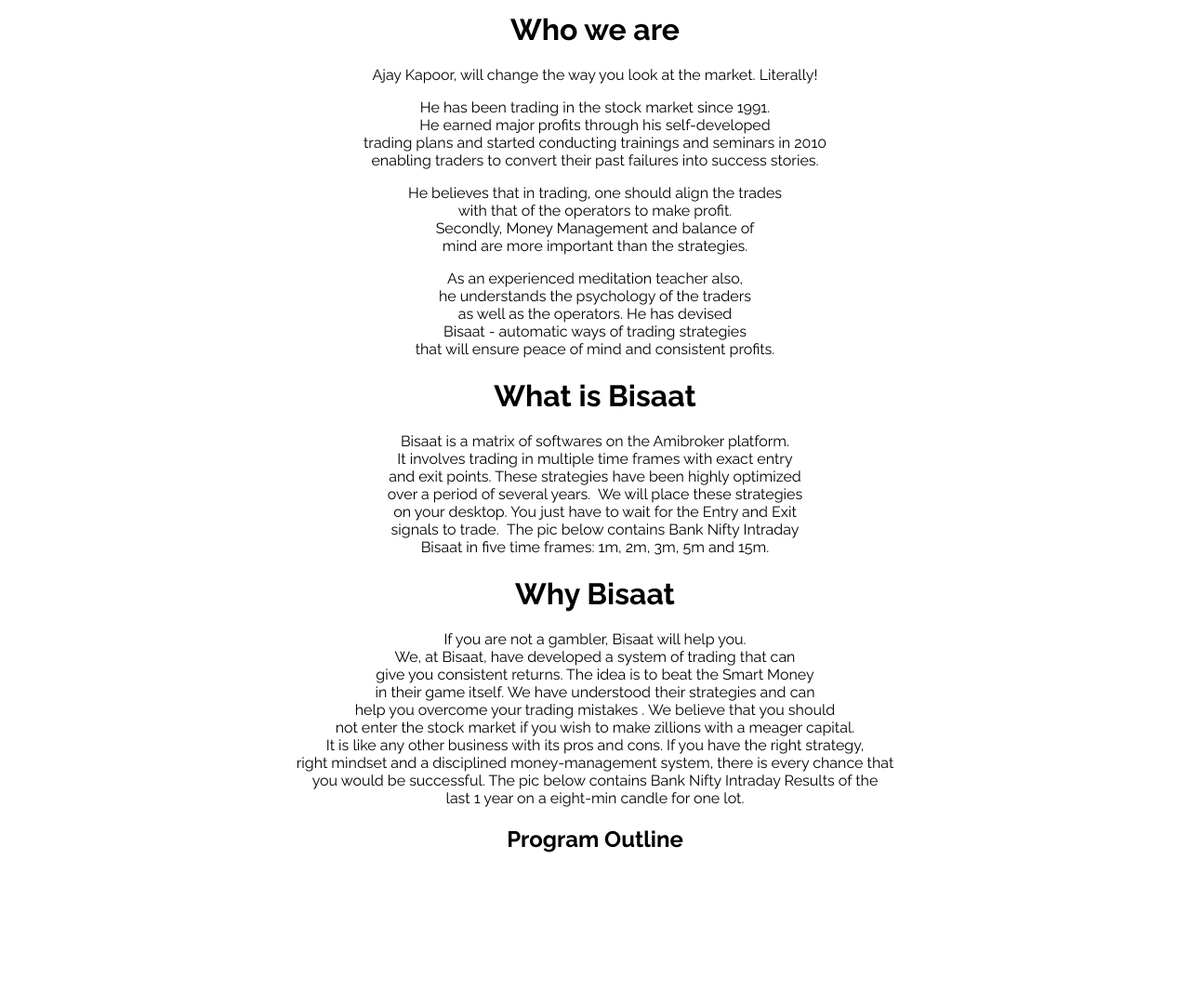
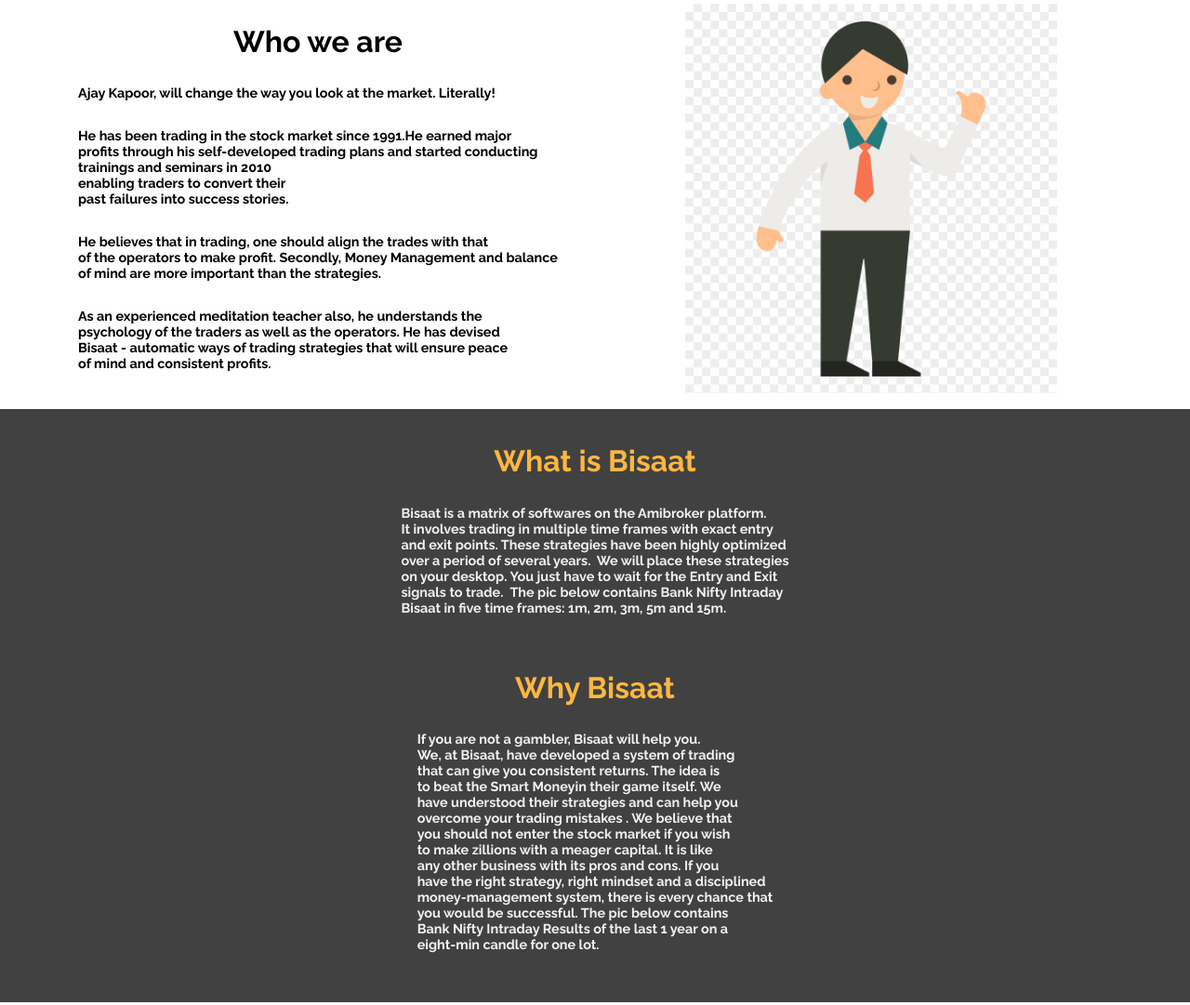
Before and after one commit to Sk1499/Sk1499.github.io, a plain HTML site: page index.html in a window 1280 px wide. Shown: the part 633-1714 px from the top of the page at 93% size. Before the commit the page ends 1570 px from the top, so only its background shows below. Drawn offline with Linux system fonts and the light colour scheme.

Commit message:
another one

```diff
--- a/css/styles.css
+++ b/css/styles.css
@@ -114,3 +114,50 @@ nav a:focus{
     background-image: url(../img/stock-trading.jpg);
     color: #FFB73F;
 }
+.about-speaker{
+
+    padding: 0.8em;
+    color: #000000;
+}
+.about-speaker img{
+
+    width: 400px;
+    height: auto;
+}
+.about-speaker span{
+
+    float:left;
+    margin-left: 4em;
+}
+.about-speaker p{
+
+    font-weight: 700;
+    text-decoration: none;
+    font-size: 0.9em;
+    padding: 0.5em;
+    text-align: left;
+    color: black;
+}
+.about-bisaat{
+
+    padding: 1em;
+    background-color: rgb(65, 65, 65);
+}
+.about-bisaat span {
+
+    display: inline-block;
+    margin: 1em;
+    margin-top: 0;
+    margin-inline: 8em;
+    background-color: rgb(65, 65, 65);
+    color: #FFB73F;
+}
+.about-bisaat span p{
+
+    font-weight: 700;
+    text-decoration: none;
+    font-size: 0.9em;
+    padding: 0.5em;
+    text-align: left;
+    color: rgb(241, 241, 241);
+}
--- a/index.html
+++ b/index.html
@@ -29,41 +29,48 @@
 </section>
 
 <secton id="two" class="home-about">
-<div class="home-about-textbox">
+<div class="about-speaker">
+    <img src="img/placeholder.png" alt="Bisaat Logo" class="logo">
+    <span>
     <h1>Who we are</h1>
-    <p>Ajay Kapoor, will change the way you look at the market. Literally!
-    <p>He has been trading in the stock market since 1991.<br>
-        He earned major profits through his self-developed <br>
-        trading plans and started conducting trainings and seminars in 2010<br>
-        enabling traders to convert their past failures into success stories.</p>
-    <p>He believes that in trading, one should align the trades <br>
-        with that of the operators to make profit.<br>
-        Secondly, Money Management and balance of <br>
-        mind are more important than the strategies.</p>
-    <p>As an experienced meditation teacher also,<br>
-        he understands the psychology of the traders<br>
-        as well as the operators. He has devised<br>
-        Bisaat - automatic ways of trading strategies <br>
-        that will ensure peace of mind and consistent profits. </p>
-    <h1>What is Bisaat</h1>
+    <p>Ajay Kapoor, will change the way you look at the market. Literally!<br>
+    <p>He has been trading in the stock market since 1991.He earned major <br>
+        profits through his self-developed trading plans and started conducting <br>
+        trainings and seminars in 2010<br>enabling traders to convert their <br>
+        past failures into success stories.</p>
+    <p>He believes that in trading, one should align the trades with that <br>
+        of the operators to make profit. Secondly, Money Management and balance <br>
+        of mind are more important than the strategies.</p>
+    <p>As an experienced meditation teacher also, he understands the <br>
+        psychology of the traders as well as the operators. He has devised<br>
+        Bisaat - automatic ways of trading strategies that will ensure peace <br>
+        of mind and consistent profits. </p>
+    </span>
+    </div>
+    <div class="about-bisaat">
+    <span><h1>What is Bisaat</h1>
     <p>Bisaat is a matrix of softwares on the Amibroker platform. <br>
         It involves trading in multiple time frames with exact entry<br>
         and exit points. These strategies have been highly optimized <br>
         over a period of several years.  We will place these strategies<br>
         on your desktop. You just have to wait for the Entry and Exit <br>
         signals to trade.  The pic below contains Bank Nifty Intraday <br>
-        Bisaat in five time frames: 1m, 2m, 3m, 5m and 15m.</p>
-    <h1>Why Bisaat</h1>
+        Bisaat in five time frames: 1m, 2m, 3m, 5m and 15m.</p></span>
+    <span><h1>Why Bisaat</h1>
     <p>If you are not a gambler, Bisaat will help you.<br>
-        We, at Bisaat, have developed a system of trading that can <br>
-        give you consistent returns.  The idea is to beat the Smart Money <br>
-        in their game itself. We have understood their strategies and can <br>
-        help you overcome your trading mistakes . We believe that you should <br>
-        not enter the stock market if you wish to make zillions with a meager capital. <br>
-        It is like any other business with its pros and cons. If you have the right strategy, <br>
-        right mindset and a disciplined money-management system, there is every chance that <br>
-        you would be successful. The pic below contains Bank Nifty Intraday Results of the <br>
-        last 1 year on a eight-min candle for one lot.</p>
+        We, at Bisaat, have developed a system of trading <br>
+        that can give you consistent returns.  The idea is <br>
+        to beat the Smart Moneyin their game itself. We <br>
+        have understood their strategies and can help you <br>
+        overcome your trading mistakes . We believe that <br>
+        you should not enter the stock market if you wish <br>
+        to make zillions with a meager capital. It is like <br>
+        any other business with its pros and cons. If you <br>
+        have the right strategy, right mindset and a disciplined <br>
+        money-management system, there is every chance that <br>
+        you would be successful. The pic below contains <br>
+        Bank Nifty Intraday Results of the last 1 year on a <br>
+        eight-min candle for one lot.</p></span>
 
 </div>
 </secton>
```
Also changed, not shown: img/placeholder.png (added).
